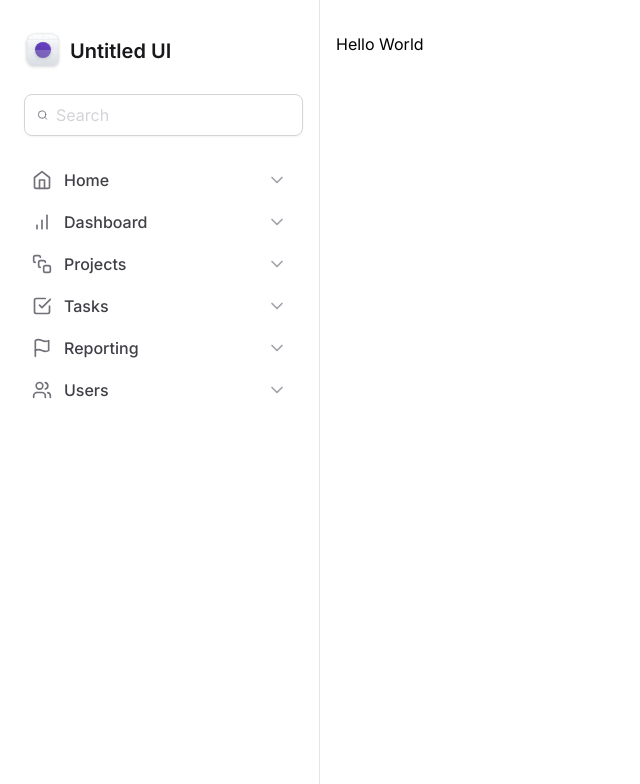
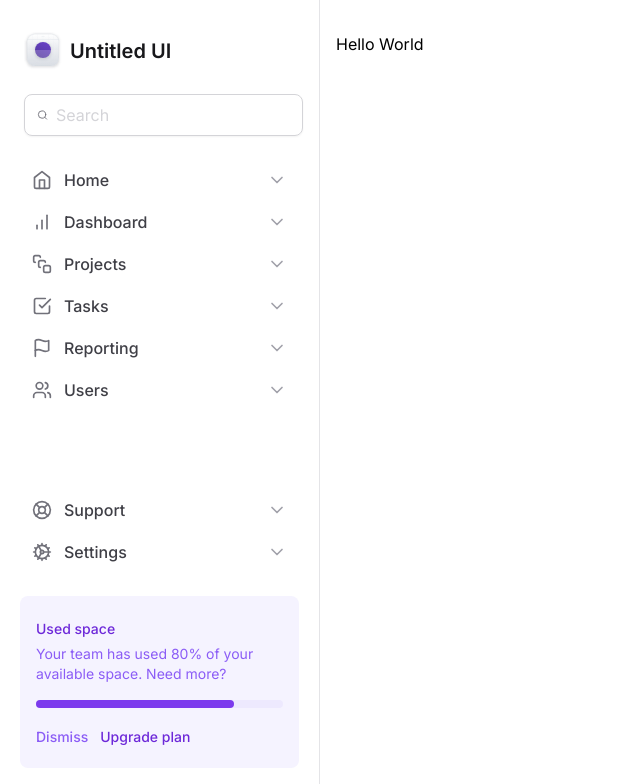
Before and after one commit to luanrem/tailwind-next, a Next.js app: page / in a window 1280 px wide. Shown: the top 784 px of the page, without its empty margins (0-640 px from the left). Built offline with nearby package versions, Linux system fonts and the light colour scheme.

Commit message:
C02 - Widget de Espaço Usado

```diff
--- a/src/app/components/Sidebar/MainNavigation/index.tsx
+++ /dev/null
@@ -1,15 +0,0 @@
-import { BarChart, CheckSquare, Flag, Home as HomeIcon, SquareStack, Users } from 'lucide-react'
-import { NavItem } from './NavItem'
-
-export function MainNavigation() {
-  return (
-    <nav className="space-y-0.5">
-      <NavItem title='Home' icon={HomeIcon} />
-      <NavItem title='Dashboard' icon={BarChart} />
-      <NavItem title='Projects' icon={SquareStack} />
-      <NavItem title='Tasks' icon={CheckSquare} />
-      <NavItem title='Reporting' icon={Flag} />
-      <NavItem title='Users' icon={Users} />
-    </nav>
-  )
-}
--- /dev/null
+++ b/src/app/components/Sidebar/UsedSpaceWidget.tsx
@@ -0,0 +1,30 @@
+import { LifeBuoy, Cog } from "lucide-react";
+import { NavItem } from "./NavItem";
+
+
+export function UsedSpaceWidget() {
+  return (
+    <div className='mt-auto flex flex-col gap-6'>
+      <nav className='space-y-0.5'>
+        <NavItem title='Support' icon={LifeBuoy} />
+        <NavItem title='Settings' icon={Cog} />
+      </nav>
+
+      <div className='flex flex-col gap-4 rounded-lg bg-violet-50 px-4 py-5'>
+        <div className='space-y-1'>
+          <span className='text-sm/5 font-medium text-violet-700'>Used space</span>
+          <p className='text-sm/5 text-violet-500'>Your team has used 80% of your available space. Need more?</p>
+        </div>
+
+        <div className='h-2 rounded-full bg-violet-100'>
+          <div className='h-2 w-4/5 rounded-full bg-violet-600'></div>
+        </div>
+
+        <div className='space-x-3'>
+          <button type='button' className='text-sm font-medium text-violet-500 hover:text-violet-700'>Dismiss</button>
+          <button type='button' className='text-sm font-medium text-violet-700 hover:text-violet-900'>Upgrade plan</button>
+        </div>
+      </div>
+    </div>
+  )
+}
--- a/src/app/components/Sidebar/index.tsx
+++ b/src/app/components/Sidebar/index.tsx
@@ -1,10 +1,11 @@
-import { Search } from 'lucide-react'
+import { BarChart, CheckSquare, Cog, Flag, HomeIcon, LifeBuoy, Search, SquareStack, Users } from 'lucide-react'
 import { Logo } from "./Logo";
-import { MainNavigation } from './MainNavigation';
+import { NavItem } from './NavItem';
+import { UsedSpaceWidget } from './UsedSpaceWidget';
 
 
 export function Sidebar() {
-  return <aside className='space-y-6 border-r border-zinc-200 px-5 py-8'>
+  return <aside className='flex flex-col gap-6 border-r border-zinc-200 px-5 py-8'>
     <Logo />
 
     <div className="flex mx-1 w-full items-center gap-2 rounded-lg border border-zinc-300 px-3 py-2 shadow-sm">
@@ -12,6 +13,15 @@
       <input className='flex-1 border-0 outline-none bg-transparent p-0 text-zinc-900 placeholder-zinc-300' placeholder='Search' />
     </div>
 
-    <MainNavigation />
+    <nav className="space-y-0.5">
+      <NavItem title='Home' icon={HomeIcon} />
+      <NavItem title='Dashboard' icon={BarChart} />
+      <NavItem title='Projects' icon={SquareStack} />
+      <NavItem title='Tasks' icon={CheckSquare} />
+      <NavItem title='Reporting' icon={Flag} />
+      <NavItem title='Users' icon={Users} />
+    </nav>
+
+    <UsedSpaceWidget />
   </aside>
 }
```
Also changed, not shown: src/app/components/Sidebar/NavItem.tsx (renamed from src/app/components/Sidebar/MainNavigation/NavItem.tsx).
